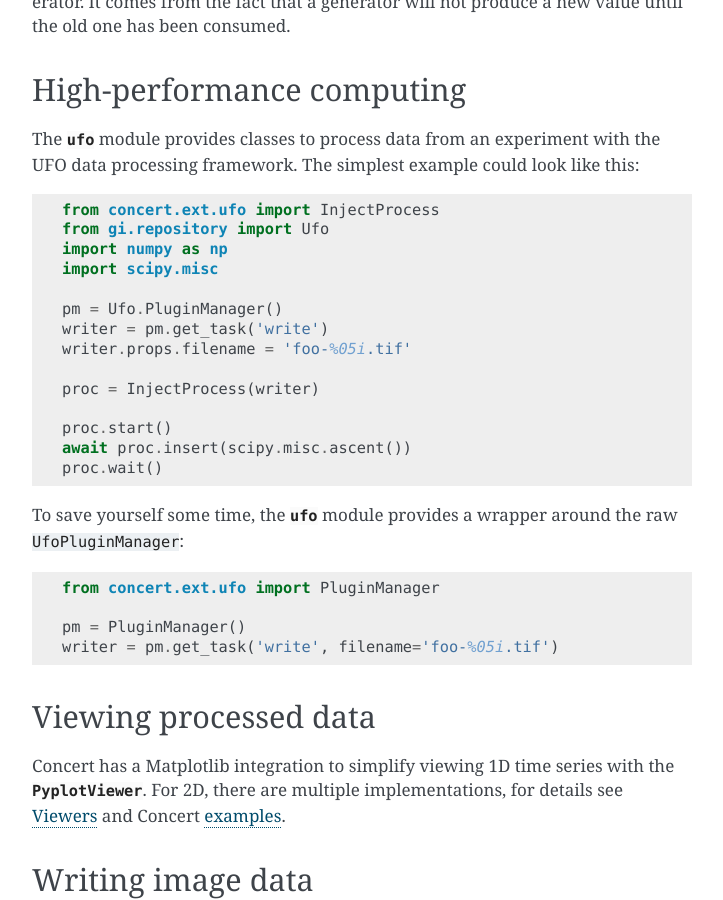
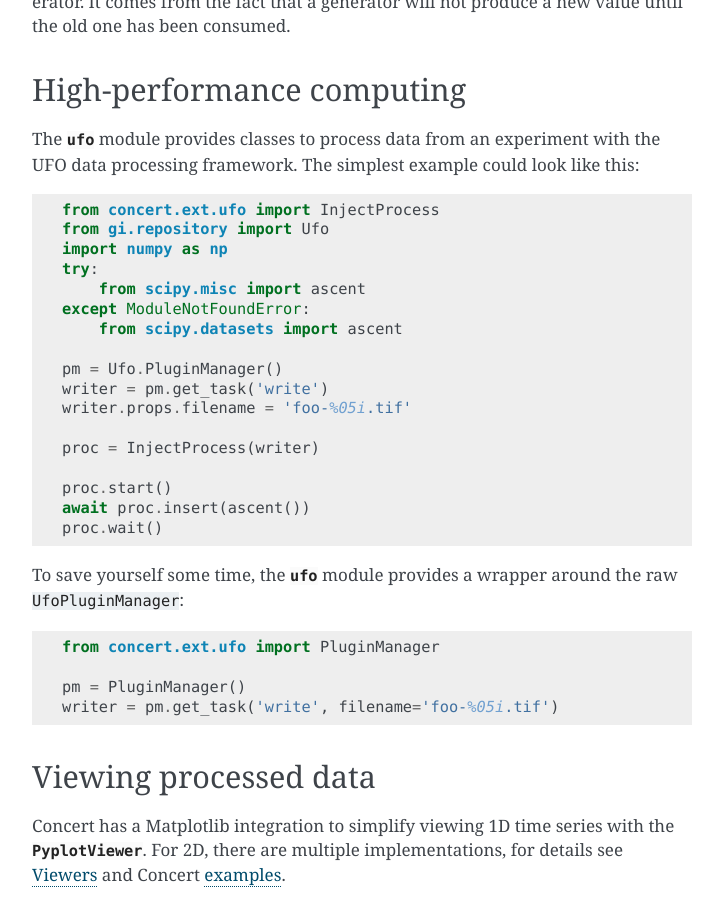
Before and after one commit to ufo-kit/concert, a Sphinx documentation site: the page built from docs/user/topics/processing.rst, in a window 1280 px wide and 900 px high, scrolled down 1441 px. Shown: the whole window, without its empty margins (388-1111 px from the left). Built offline with Sphinx 7.4.7, drawn with Linux system fonts in a browser that asks for light colours.

Commit message:
fix: Adapt scipy module import

```diff
--- a/docs/user/topics/processing.rst
+++ b/docs/user/topics/processing.rst
@@ -79,7 +79,10 @@
     from concert.ext.ufo import InjectProcess
     from gi.repository import Ufo
     import numpy as np
-    import scipy.misc
+    try:
+        from scipy.misc import ascent
+    except ModuleNotFoundError:
+        from scipy.datasets import ascent
 
     pm = Ufo.PluginManager()
     writer = pm.get_task('write')
@@ -88,7 +91,7 @@
     proc = InjectProcess(writer)
 
     proc.start()
-    await proc.insert(scipy.misc.ascent())
+    await proc.insert(ascent())
     proc.wait()
 
 
```
Also changed, not shown: 1 other file.
